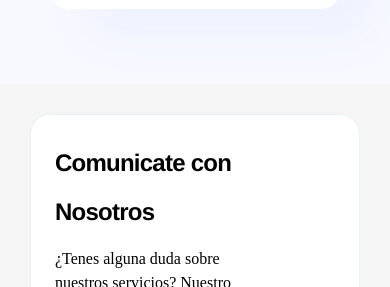
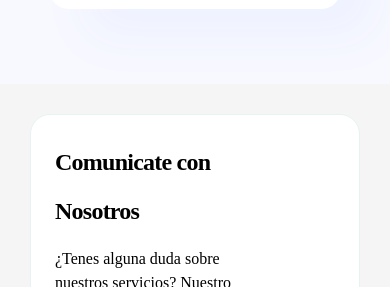
Before and after one commit to ArchSofia/s2vethome, a React (Vite) app in the folder veterinary-clinic/: page / in a window 390 px wide. Shown: the part 4841-5128 px from the top of the page. Built offline with nearby package versions, Linux system fonts and the light colour scheme; a web font is replaced by a local one.

Commit message:
comunicate con nosotros

```diff
--- a/veterinary-clinic/src/components/Blog/Blog.css
+++ b/veterinary-clinic/src/components/Blog/Blog.css
@@ -524,5 +524,6 @@ input {
     .comunicate-con-nosotros-1 {
         font-size: 1.5rem;
         width: 180px;
+        text-wrap: wrap;
     }
 }
--- a/veterinary-clinic/src/components/Blog/Blog.jsx
+++ b/veterinary-clinic/src/components/Blog/Blog.jsx
@@ -54,7 +54,7 @@ const Blog = () => {
 					<div className="header-form">
 						<div className="headline-subhead-5">
 							<div className="comunicate-con-nosotros-1">
-								Comunicate con Nosotros
+								<p>Comunicate con Nosotros</p>
 							</div>
 							<p className="tenes-alguna-duda-s-1 body-m">
 								¿Tenes alguna duda sobre nuestros servicios? Nuestro equipo está
```
